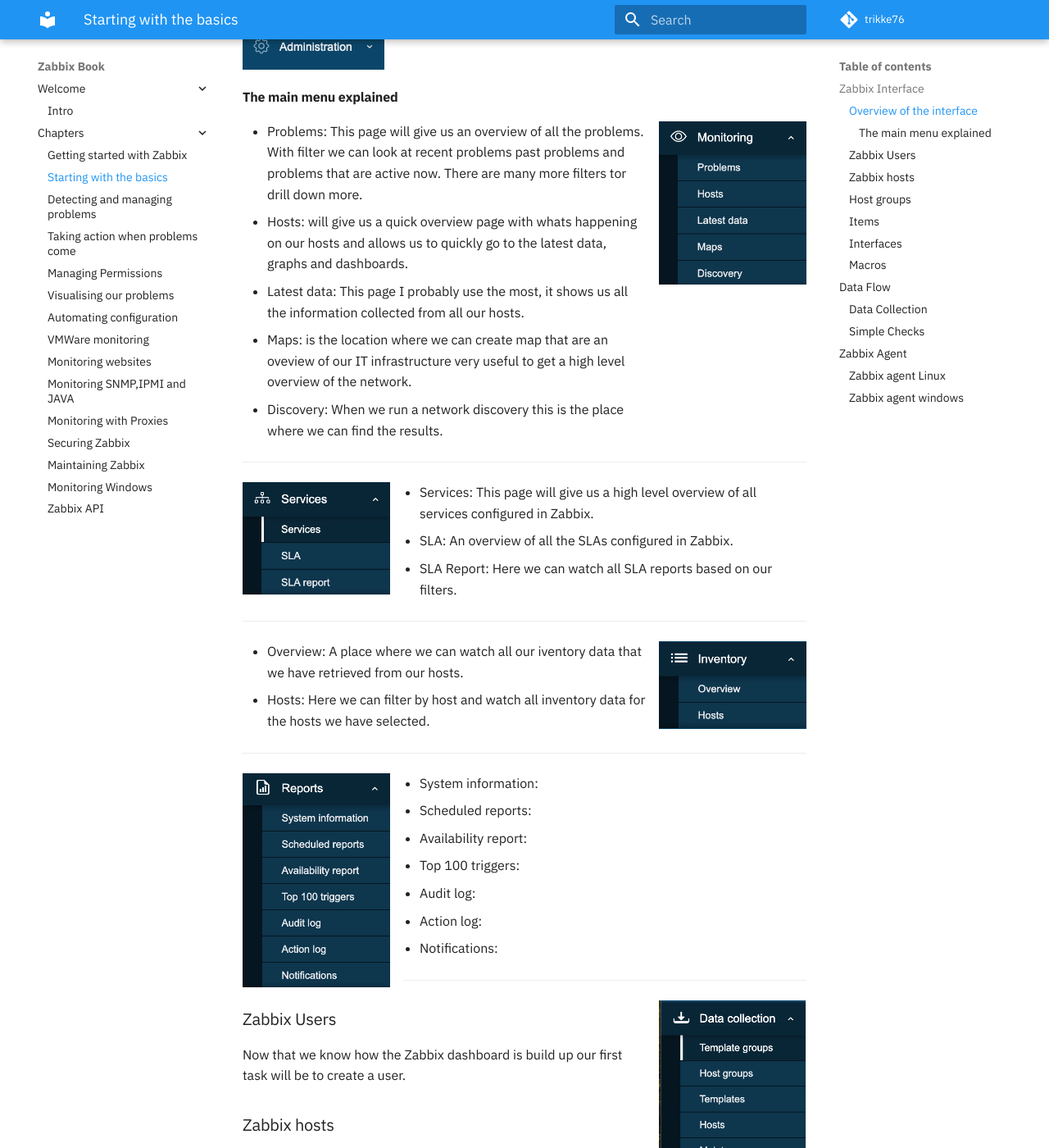
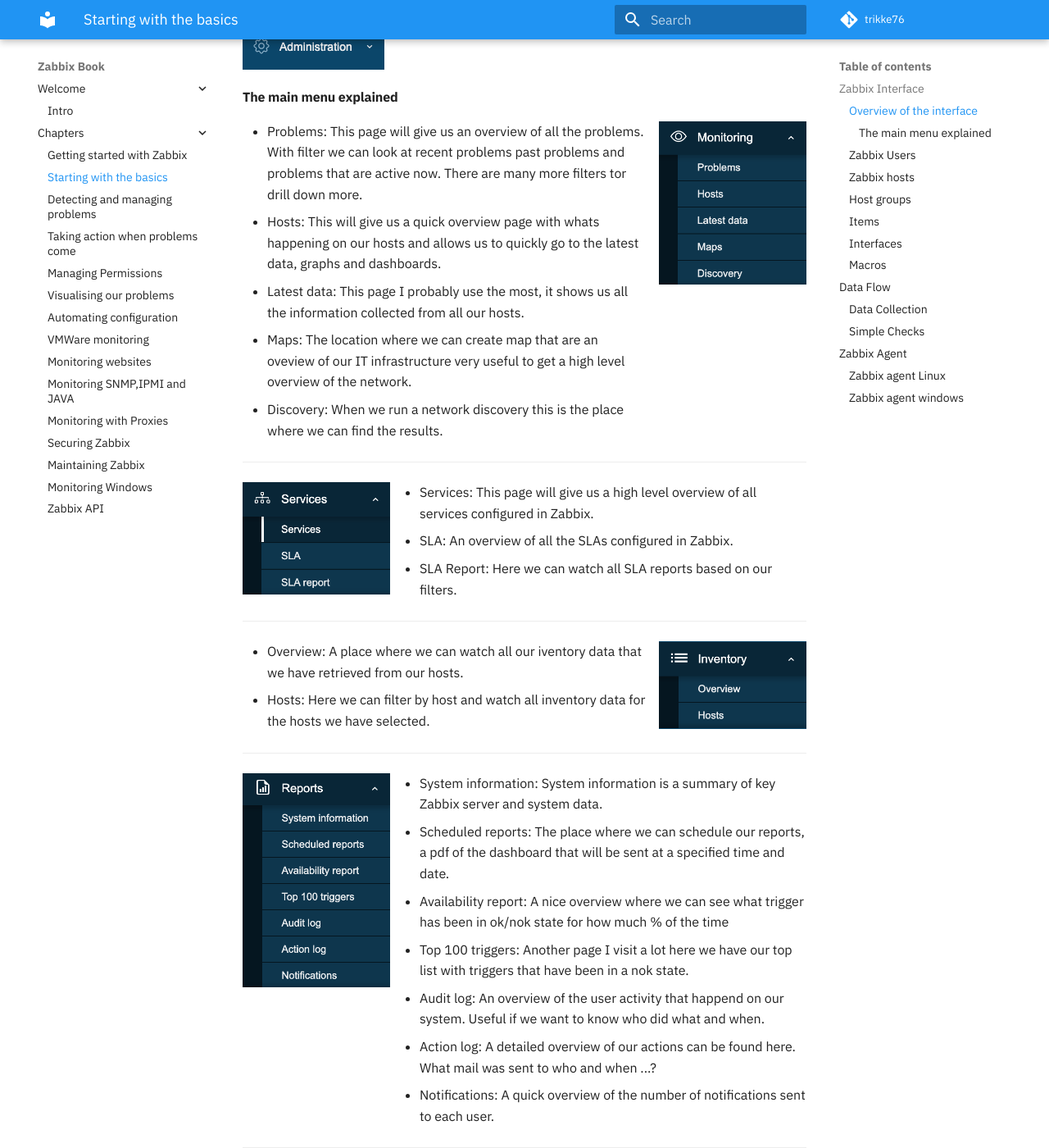
Before and after one commit to Trikke76/Zabbix-Book, an MkDocs documentation site: the page built from docs/02-Starting with the basic configuration.md, in a window 1280 px wide and 1400 px high, scrolled down 6398 px. Shown: the whole window at 82% size. Built offline with MkDocs 1.6.1 and Material for MkDocs 9.7.7, drawn with Linux system fonts in a browser that asks for light colours; comment, search, counter and statistics services are not loaded.

Commit message:
main menu explained in detail

```diff
--- a/docs/02-Starting with the basic configuration.md
+++ b/docs/02-Starting with the basic configuration.md
@@ -126,9 +126,9 @@ It's important to know that we have so far seen our dashboard with the Admin use
 ![Menu by user](CH02/monitoring-menu.png){ align=right width="180" }
 
 * Problems: This page will give us an overview of all the problems. With filter we can look at recent problems past problems and problems that are active now. There are many more filters tor drill down more.
-* Hosts: will give us a quick overview page with whats happening on our hosts and allows us to quickly go to the latest data, graphs and dashboards.
+* Hosts: This will give us a quick overview page with whats happening on our hosts and allows us to quickly go to the latest data, graphs and dashboards.
 * Latest data: This page I probably use the most, it shows us all the information collected from all our hosts.
-* Maps: is the location where we can create map that are an oveview of our IT infrastructure very useful to get a high level overview of the network.
+* Maps: The location where we can create map that are an oveview of our IT infrastructure very useful to get a high level overview of the network.
 * Discovery: When we run a network discovery this is the place where we can find the results.
 
 ---
@@ -150,13 +150,13 @@ It's important to know that we have so far seen our dashboard with the Admin use
 
 ![Menu by user](CH02/reports-menu.png){ align=left width="180" }
 
-* System information:
-* Scheduled reports:
-* Availability report:
-* Top 100 triggers:
-* Audit log:
-* Action log:
-* Notifications:
+* System information: System information is a summary of key Zabbix server and system data.
+* Scheduled reports: The place where we can schedule our reports, a pdf of the dashboard that will be sent at a specified time and date.
+* Availability report: A nice overview where we can see what trigger has been in ok/nok state for how much % of the time
+* Top 100 triggers: Another page I visit a lot here we have our top list with triggers that have been in a nok state.
+* Audit log: An overview of the user activity that happend on our system. Useful if we want to know who did what and when.
+* Action log: A detailed overview of our actions can be found here. What mail was sent to who and when ...?
+* Notifications: A quick overview of the number of notifications sent to each user.
 
 ---
 
```
Also changed, not shown: docs/01-Getting started with Zabbix.md (+1 -1 lines), docs/index.md (+1 -1 lines).
